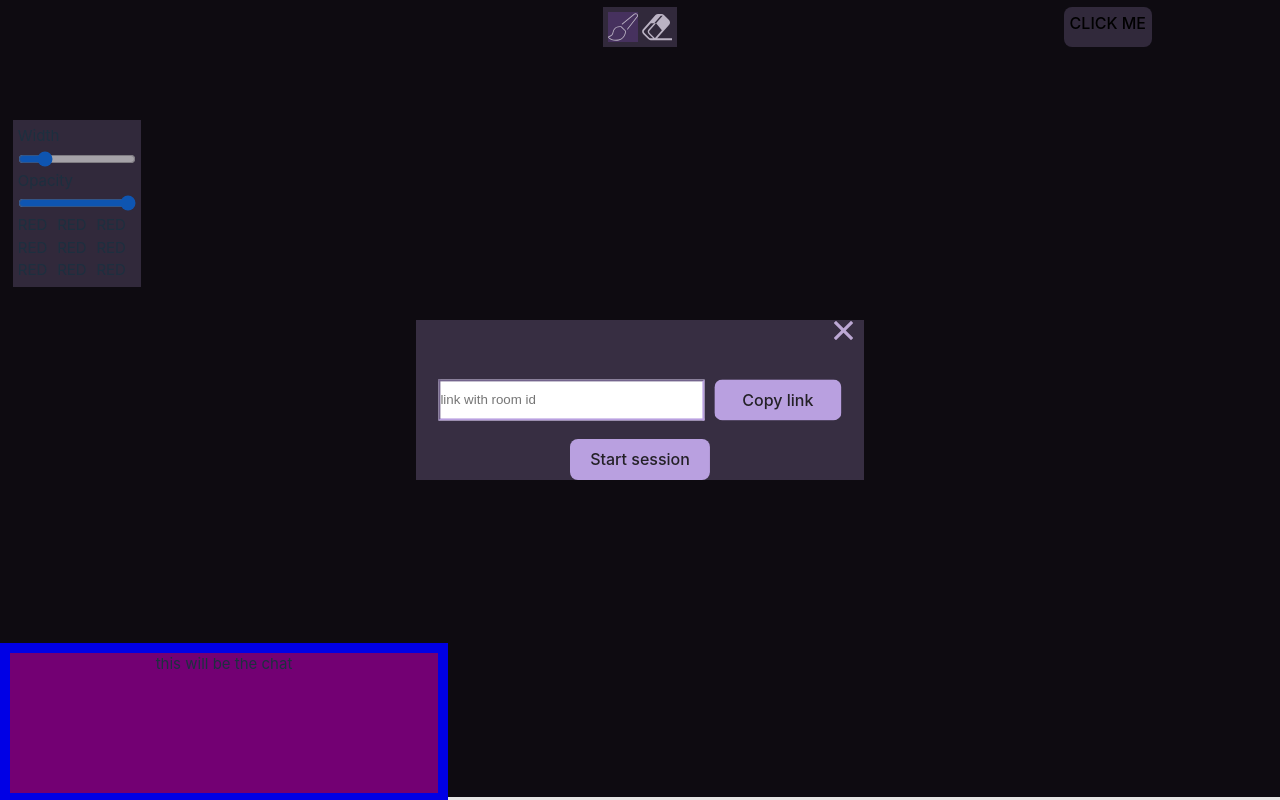
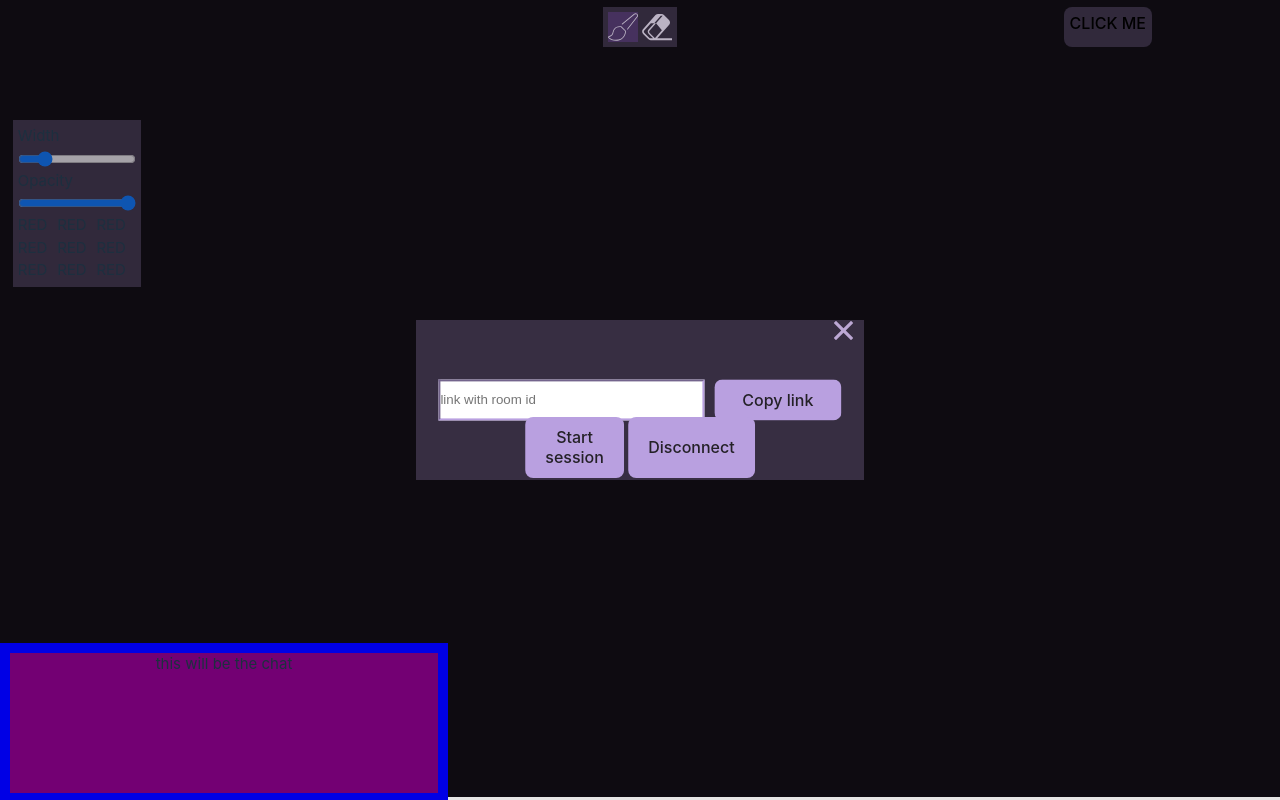
Before and after one commit to Thai-Son01/collabdraw, a React (Vite) app: page / in a window 1280 px wide. Both pictures are taken after a click on the button "CLICK ME". Built offline with nearby package versions, Linux system fonts and the light colour scheme.

Commit message:
disconnect should be ok

```diff
--- a/src/App.tsx
+++ b/src/App.tsx
@@ -47,14 +47,30 @@ useEffect(() => {
     let websocketClient = connectToWebSocket("test_user_id", room); //where do i put the url man
     connect(websocketClient, room);
   }
+
+  return () => {
+    disconnect();
+  };
 }, [])
 
-const connect = (client : Client, roomId : string) => {
+function connect(client : Client, roomId : string) {
   console.log("connect is called");
   setConnection(client);
   setRoomIdenfitier(roomId);
   setIsConnected(true);
   console.log("after connect");
+}
+
+function disconnect() {
+
+  if (connection) {
+    console.log("disconnecting");
+    connection.deactivate();
+    setIsConnected(false);
+    setRoomIdenfitier(null);
+    setConnection(null);
+    console.log("disconnected");
+  }
 }
 
 function modifyValue(toolType : string, property : string, value : number | string) {
@@ -101,6 +117,7 @@ function setModal(visibility : boolean) {
       changeVisibility={setModal}
       visibility = {popupVisibility}
       connectToSession = {connect}
+      disconnectFromSession = {disconnect}
       isConnected = {isConnected}
       room = {roomIdentifier !== null? roomIdentifier : null}
       >
--- a/src/components/sessionconnect/SessionInterface.module.css
+++ b/src/components/sessionconnect/SessionInterface.module.css
@@ -33,7 +33,7 @@ dialog::backdrop {
   position: absolute;
   right: 0;
   top: 0;
-  height: 5%;
+  height: 10%;
   width: 5%;
   background-color: transparent;
   background-image: url('../../../public/closeIcon.svg');
@@ -48,13 +48,9 @@ dialog::backdrop {
 
 
 .sessionButton {
-  position: absolute;
   background-color: rgb(185, 160, 224);
-  bottom: 0;
-  left : 50%;
-  -ms-transform: translateX(-50%);
-  transform: translateX(-50%);
   color: rgb(36, 33, 39);
+  margin : 2px;
 }
 
 .clipboardButton {
@@ -66,6 +62,16 @@ dialog::backdrop {
 input {
   flex: 3 1 0;
   outline:none;
+}
+
+.sessionButtonContainer {
+  display:flex;
+  flex-direction: row;
+  position: absolute;
+  bottom: 0;
+  left : 50%;
+  -ms-transform: translateX(-50%);
+  transform: translateX(-50%);
 }
 
 input:focus {
--- a/src/components/sessionconnect/SessionInterface.tsx
+++ b/src/components/sessionconnect/SessionInterface.tsx
@@ -3,22 +3,17 @@ import styles from './SessionInterface.module.css'
 import {Client} from '@stomp/stompjs'
 import connectToWebSocket from '../../websocket';
 
-export default function SessionInterface({visibility, changeVisibility, connectToSession, isConnected, room} :
+export default function SessionInterface({visibility, changeVisibility, connectToSession, isConnected, room, disconnectFromSession} :
                                         {visibility : boolean,
                                         changeVisibility : (value : boolean) => void,
                                         connectToSession : (client : Client ,roomId: string) => void,
                                         isConnected : boolean,
                                         room: string | null,
+                                        disconnectFromSession : () => void,
                                         }) {
 
     const dialog = useRef<HTMLDialogElement>(null);
     const input = useRef<HTMLInputElement>(null);
-
-    // useEffect(() => {
-    //     if (input.current && isConnected) {
-    //         let url = location.
-    //     }
-    // })
 
     if (visibility) {
         if (dialog.current && !dialog.current.open) {
@@ -62,6 +57,22 @@ export default function SessionInterface({visibility, changeVisibility, connectT
         }
     }
 
+    function getUrl() {
+        let url = new URL(window.location.href);
+        return url.toString();
+    }
+
+    function resetUrl() {
+        let url = new URL(window.location.href);
+        url.searchParams.delete("room");
+        history.pushState({}, "", url);
+    }
+
+    function disconnect() {
+        disconnectFromSession();
+        resetUrl();
+    }
+
     return (
     <div className={`${styles.container}`}>
         <dialog
@@ -71,11 +82,12 @@ export default function SessionInterface({visibility, changeVisibility, connectT
                 isInsideBounds(event);
             }}
         >
-            {/* should only appear when session is started */}
             <div className={`${styles.inputContainer}`}>
-                <input type="text" placeholder = "link with room id" id = "roomId" readOnly = {true} ref={input}></input>
+                <input type="text" value = {room != null? getUrl() : "" } placeholder = "link with room id" id = "roomId" readOnly = {true} ref={input}></input>
                 <button className={`${styles.clipboardButton}`} onClick={()=>copyToClipBoard()}>Copy link</button>
             </div>
+
+            <div className={`${styles.sessionButtonContainer}`}>
 
                 <button className={`${styles.sessionButton}`}
                     onClick={()=> {
@@ -85,6 +97,16 @@ export default function SessionInterface({visibility, changeVisibility, connectT
                         }
                     }
                 > Start session</button>
+
+                <button className={`${styles.sessionButton}`}
+                    onClick={()=> {
+                        if (isConnected) {
+                            disconnect()
+                            }
+                        }
+                    }
+                > Disconnect</button>
+            </div>
 
             <button className={`${styles.closeButton}`}
 
```
Lines whose indentation alone changed are shown as unchanged.
